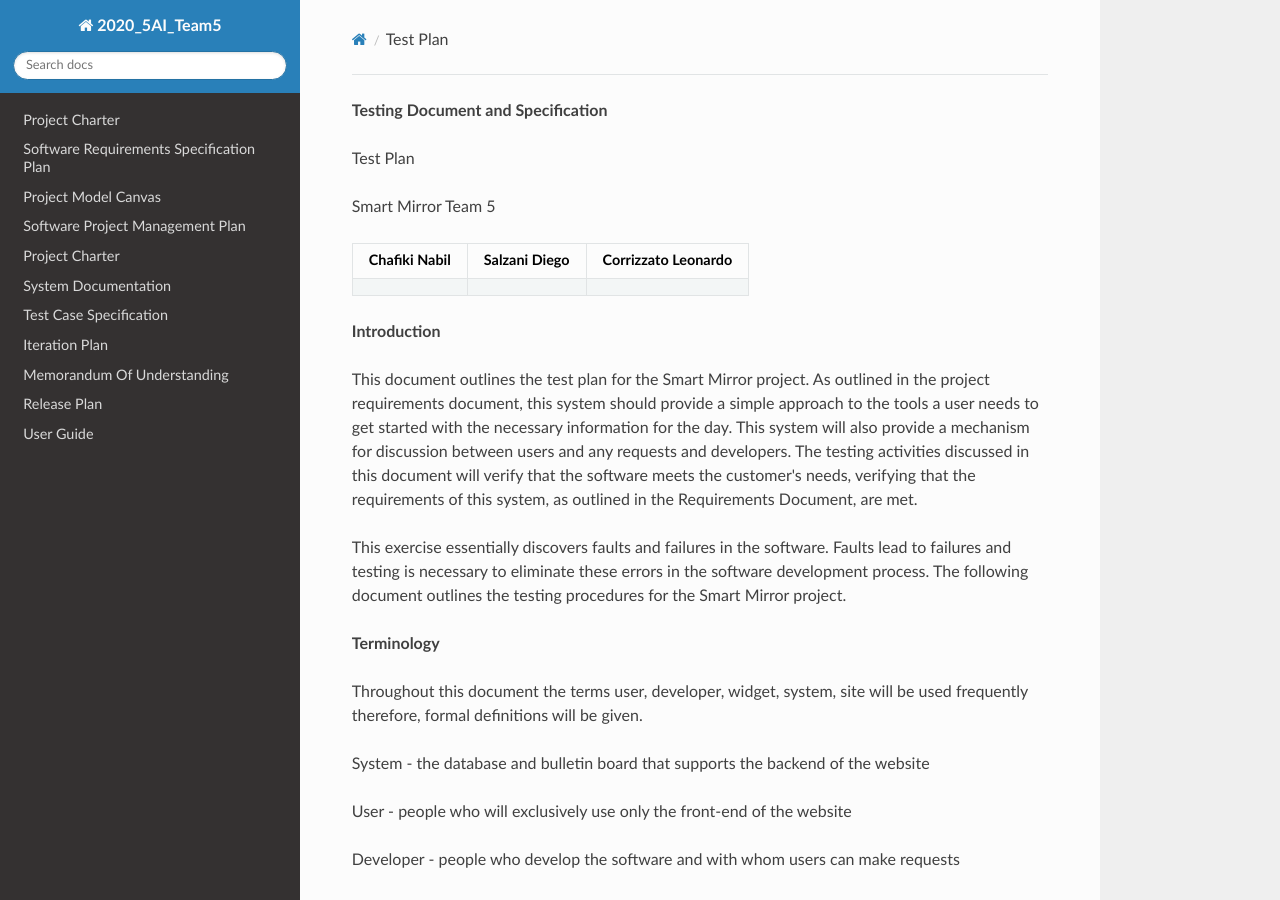
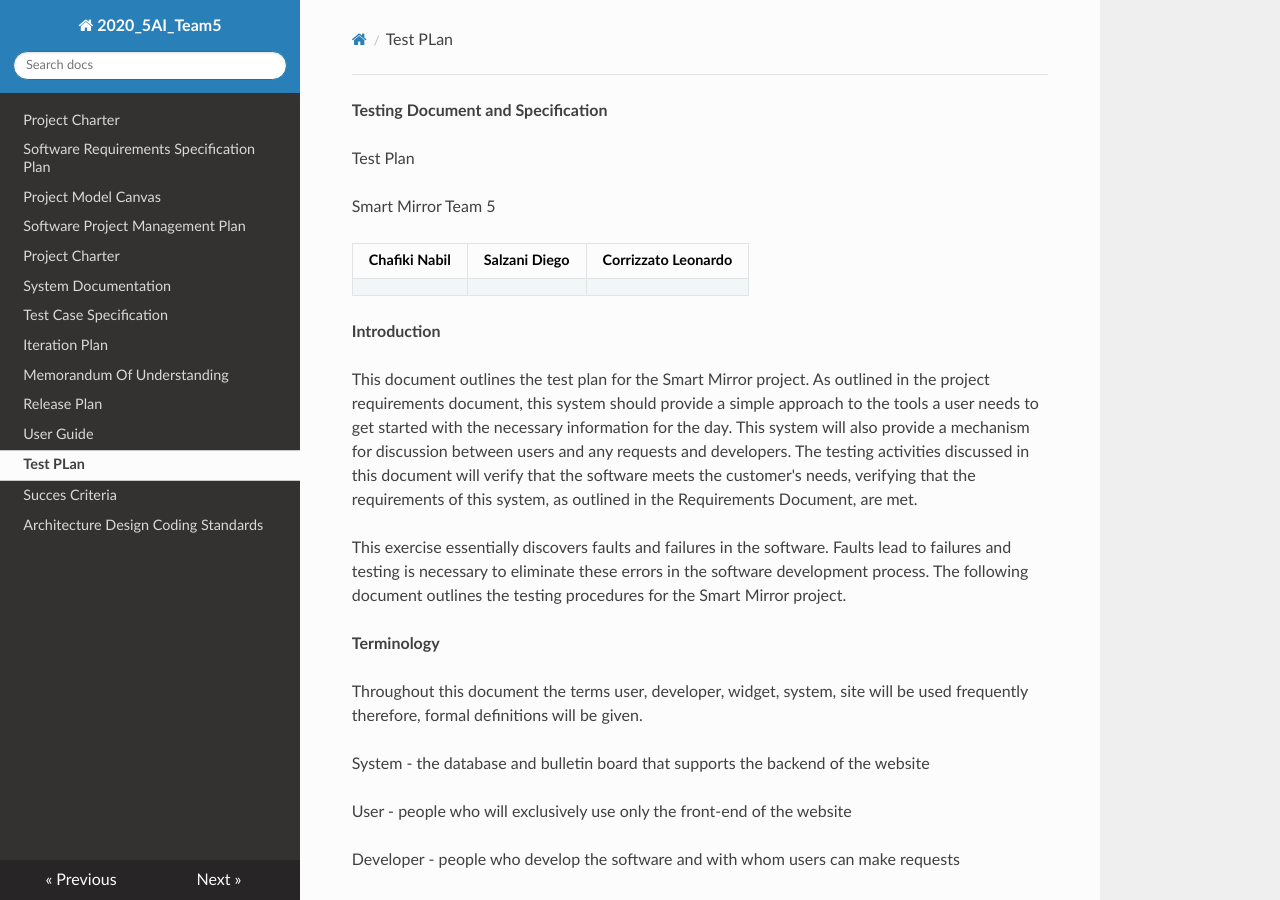
Before and after one commit to diegosalzani/smartmirror_5ai_team5, an MkDocs documentation site: the page built from docs/Test Plan.md, in a window 1280 px wide and 900 px high. Built offline with MkDocs 1.6.1, drawn with Linux system fonts in a browser that asks for light colours; nearby versions of some CDN libraries.

Commit message:
Update mkdocs.yml

```diff
--- a/mkdocs.yml
+++ b/mkdocs.yml
@@ -12,6 +12,9 @@ nav:
     - 'Memorandum Of Understanding': 'Memorandum Of Understanding.md'
     - 'Release Plan': 'Release Plan.md'
     - 'User Guide': 'User Guide.md'
+    - 'Test PLan': 'Test Plan.md'
+    - 'Succes Criteria': 'Succes Criteria.md'
+    - 'Architecture Design Coding Standards': 'Architecture Design Coding Standards.md'
 
 theme:
     name: readthedocs
```
